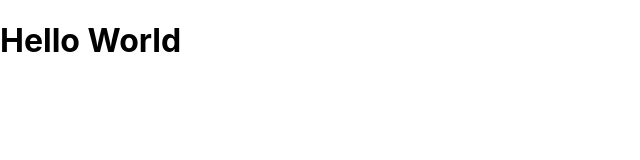
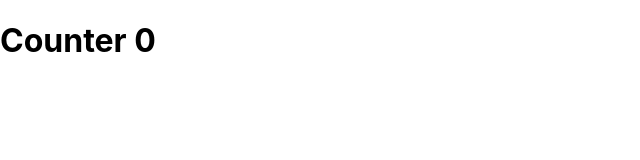
Before and after one commit to samchillcott/learn-redux, a React (Create React App) app: page / in a window 1280 px wide. Shown: the top 160 px of the page, without its empty margins (0-640 px from the left). Built offline with nearby package versions, Linux system fonts and the light colour scheme.

Commit message:
useSelector

```diff
--- a/src/App.js
+++ b/src/App.js
@@ -1,10 +1,15 @@
 import React from 'react';
-
+import {useSelector} from 'react-redux';
 
 function App() {
+
+  const counter = useSelector(state => state.counter);
+  const isLogged = useSelector(state => state.isLogged);
   return (
     <div className="App">
-        <h1>Hello World</h1>
+        <h1>Counter {counter}</h1>
+
+        {isLogged ? <h3>Valuable info you shouldn't see if not logged in</h3> : ''}
     </div>
   );
 }
```
